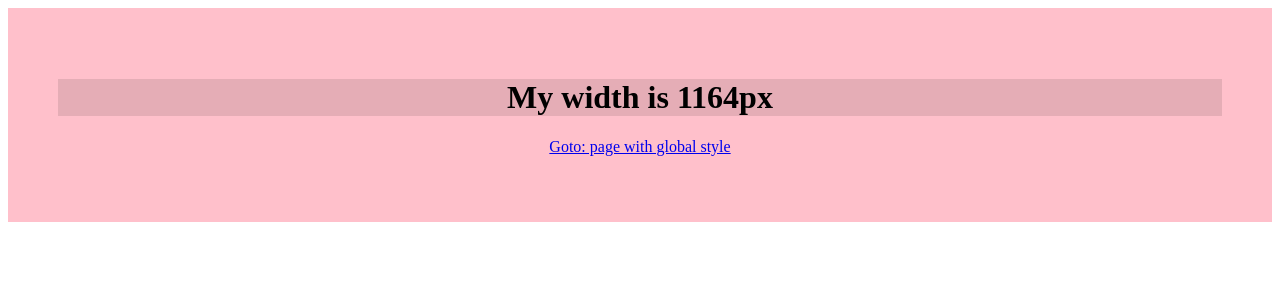
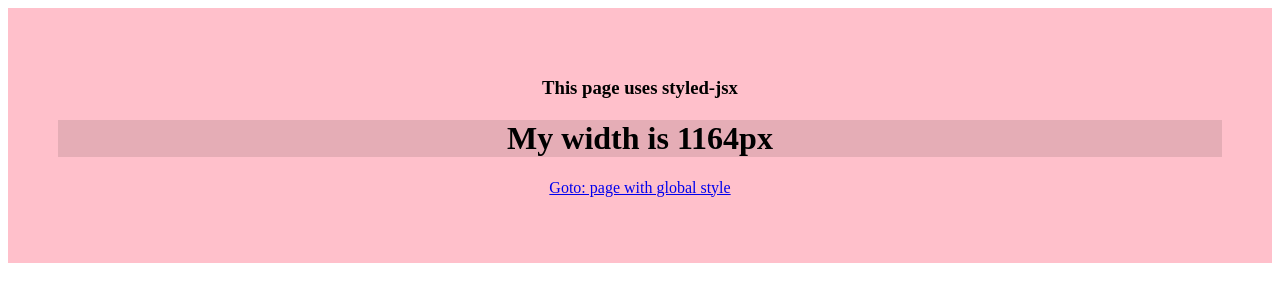
Before and after one commit to iamjacks/wrong-width, a Next.js app: page / in a window 1280 px wide. Shown: the top 302 px of the page. Built offline with nearby package versions, Linux system fonts and the light colour scheme.

Commit message:
Update index.js

```diff
--- a/pages/index.js
+++ b/pages/index.js
@@ -45,6 +45,7 @@ export default class extends React.Component {
             }
           `}</style>
         </Head>
+        <h3>This page uses styled-jsx</h3>
         <div className='inner'>
           <h1>My width is {width}px</h1>
         </div>
```
